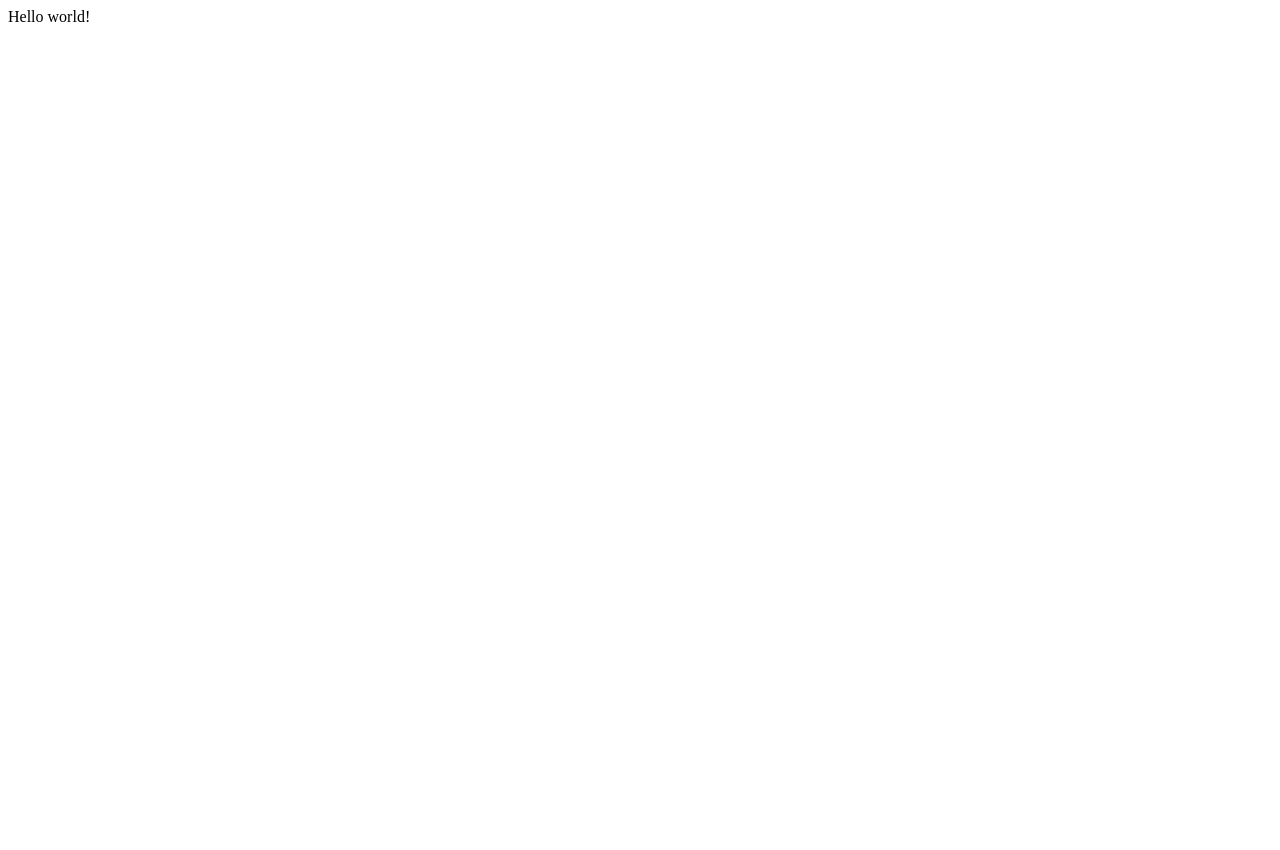
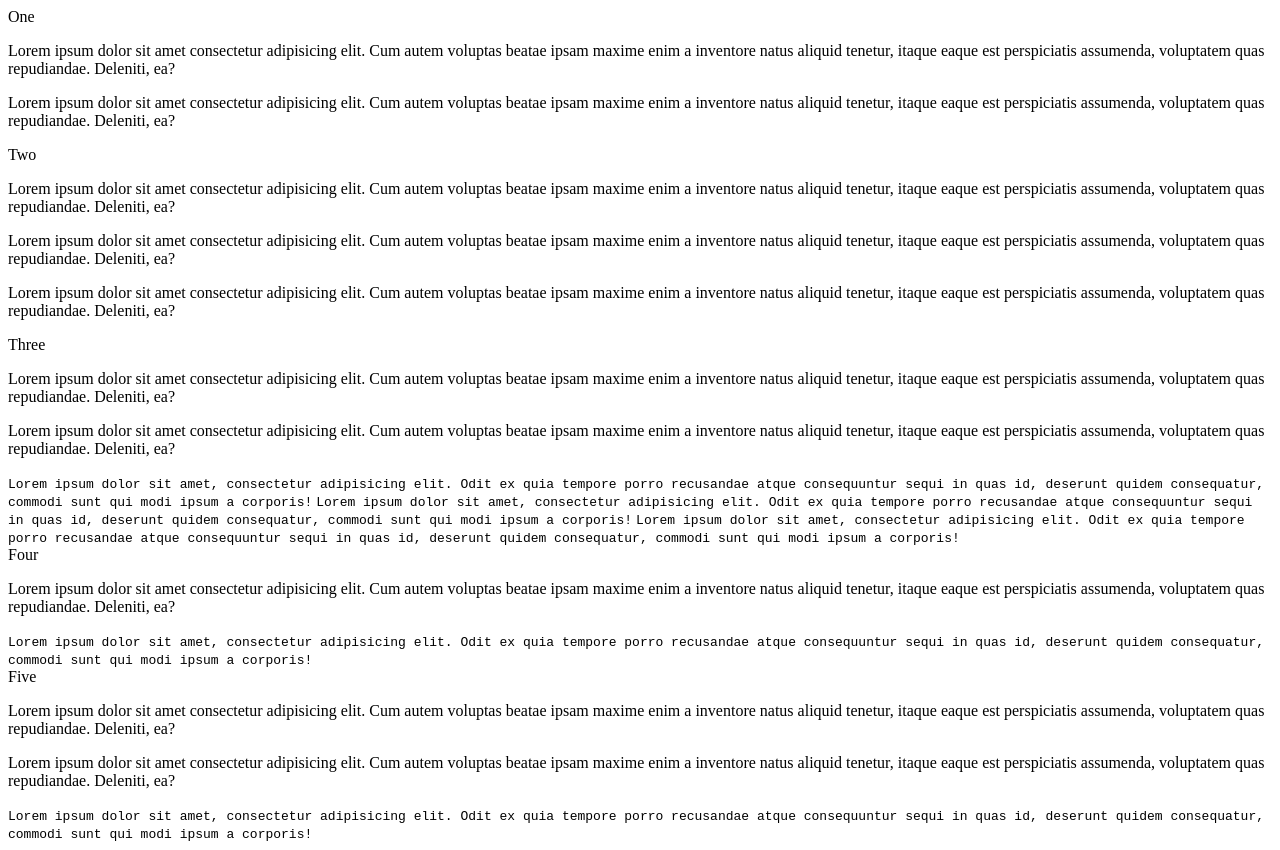
Before and after one commit to kndTrevy/HMTL-CSS-YELEX-TREVY, a plain HTML site: page index.html in a window 1280 px wide. Before the commit the page ends 800 px from the top, so only its background shows below. Drawn offline with Linux system fonts and the light colour scheme.

Commit message:
Completing some steps

```diff
--- a/index.html
+++ b/index.html
@@ -1,15 +1,122 @@
 <!DOCTYPE html>
 <html lang="en">
   <head>
-    <meta charset="UTF-8">
+    <meta charset="UTF-8" />
     <title>Fork Me! FCC: Test Suite Template</title>
-    <link rel="stylesheet" href="css/style.css">
+    <link rel="stylesheet" href="css/style.css" />
   </head>
 
   <body>
     <script src="https://cdn.freecodecamp.org/testable-projects-fcc/v1/bundle.js"></script>
 
-   Hello world!
-    <script  src="js/index.js"></script>
+    <main id="main-doc">
+      <section class="main-section" id="One">
+        <header>One</header>
+        <p>
+          Lorem ipsum dolor sit amet consectetur adipisicing elit. Cum autem
+          voluptas beatae ipsam maxime enim a inventore natus aliquid tenetur,
+          itaque eaque est perspiciatis assumenda, voluptatem quas repudiandae.
+          Deleniti, ea?
+        </p>
+        <p>
+          Lorem ipsum dolor sit amet consectetur adipisicing elit. Cum autem
+          voluptas beatae ipsam maxime enim a inventore natus aliquid tenetur,
+          itaque eaque est perspiciatis assumenda, voluptatem quas repudiandae.
+          Deleniti, ea?
+        </p>
+      </section>
+      <section class="main-section" id="Two">
+        <header>Two</header>
+        <p>
+          Lorem ipsum dolor sit amet consectetur adipisicing elit. Cum autem
+          voluptas beatae ipsam maxime enim a inventore natus aliquid tenetur,
+          itaque eaque est perspiciatis assumenda, voluptatem quas repudiandae.
+          Deleniti, ea?
+        </p>
+        <p>
+          Lorem ipsum dolor sit amet consectetur adipisicing elit. Cum autem
+          voluptas beatae ipsam maxime enim a inventore natus aliquid tenetur,
+          itaque eaque est perspiciatis assumenda, voluptatem quas repudiandae.
+          Deleniti, ea?
+        </p>
+
+        <p>
+          Lorem ipsum dolor sit amet consectetur adipisicing elit. Cum autem
+          voluptas beatae ipsam maxime enim a inventore natus aliquid tenetur,
+          itaque eaque est perspiciatis assumenda, voluptatem quas repudiandae.
+          Deleniti, ea?
+        </p>
+      </section>
+      <section class="main-section" id="Three">
+        <header>Three</header>
+        <p>
+          Lorem ipsum dolor sit amet consectetur adipisicing elit. Cum autem
+          voluptas beatae ipsam maxime enim a inventore natus aliquid tenetur,
+          itaque eaque est perspiciatis assumenda, voluptatem quas repudiandae.
+          Deleniti, ea?
+        </p>
+        <p>
+          Lorem ipsum dolor sit amet consectetur adipisicing elit. Cum autem
+          voluptas beatae ipsam maxime enim a inventore natus aliquid tenetur,
+          itaque eaque est perspiciatis assumenda, voluptatem quas repudiandae.
+          Deleniti, ea?
+        </p>
+        <code
+          >Lorem ipsum dolor sit amet, consectetur adipisicing elit. Odit ex
+          quia tempore porro recusandae atque consequuntur sequi in quas id,
+          deserunt quidem consequatur, commodi sunt qui modi ipsum a
+          corporis!</code
+        >
+        <code
+          >Lorem ipsum dolor sit amet, consectetur adipisicing elit. Odit ex
+          quia tempore porro recusandae atque consequuntur sequi in quas id,
+          deserunt quidem consequatur, commodi sunt qui modi ipsum a
+          corporis!</code
+        >
+        <code
+          >Lorem ipsum dolor sit amet, consectetur adipisicing elit. Odit ex
+          quia tempore porro recusandae atque consequuntur sequi in quas id,
+          deserunt quidem consequatur, commodi sunt qui modi ipsum a
+          corporis!</code
+        >
+      </section>
+      <section class="main-section" id="Four">
+        <header>Four</header>
+        <p>
+          Lorem ipsum dolor sit amet consectetur adipisicing elit. Cum autem
+          voluptas beatae ipsam maxime enim a inventore natus aliquid tenetur,
+          itaque eaque est perspiciatis assumenda, voluptatem quas repudiandae.
+          Deleniti, ea?
+        </p>
+        <code
+          >Lorem ipsum dolor sit amet, consectetur adipisicing elit. Odit ex
+          quia tempore porro recusandae atque consequuntur sequi in quas id,
+          deserunt quidem consequatur, commodi sunt qui modi ipsum a
+          corporis!</code
+        >
+      </section>
+      <section class="main-section" id="Five">
+        <header>Five</header>
+        <p>
+          Lorem ipsum dolor sit amet consectetur adipisicing elit. Cum autem
+          voluptas beatae ipsam maxime enim a inventore natus aliquid tenetur,
+          itaque eaque est perspiciatis assumenda, voluptatem quas repudiandae.
+          Deleniti, ea?
+        </p>
+        <p>
+          Lorem ipsum dolor sit amet consectetur adipisicing elit. Cum autem
+          voluptas beatae ipsam maxime enim a inventore natus aliquid tenetur,
+          itaque eaque est perspiciatis assumenda, voluptatem quas repudiandae.
+          Deleniti, ea?
+        </p>
+        <code
+          >Lorem ipsum dolor sit amet, consectetur adipisicing elit. Odit ex
+          quia tempore porro recusandae atque consequuntur sequi in quas id,
+          deserunt quidem consequatur, commodi sunt qui modi ipsum a
+          corporis!</code
+        >
+      </section>
+    </main>
+    <script src="js/index.js"></script>
   </body>
 </html>
```
